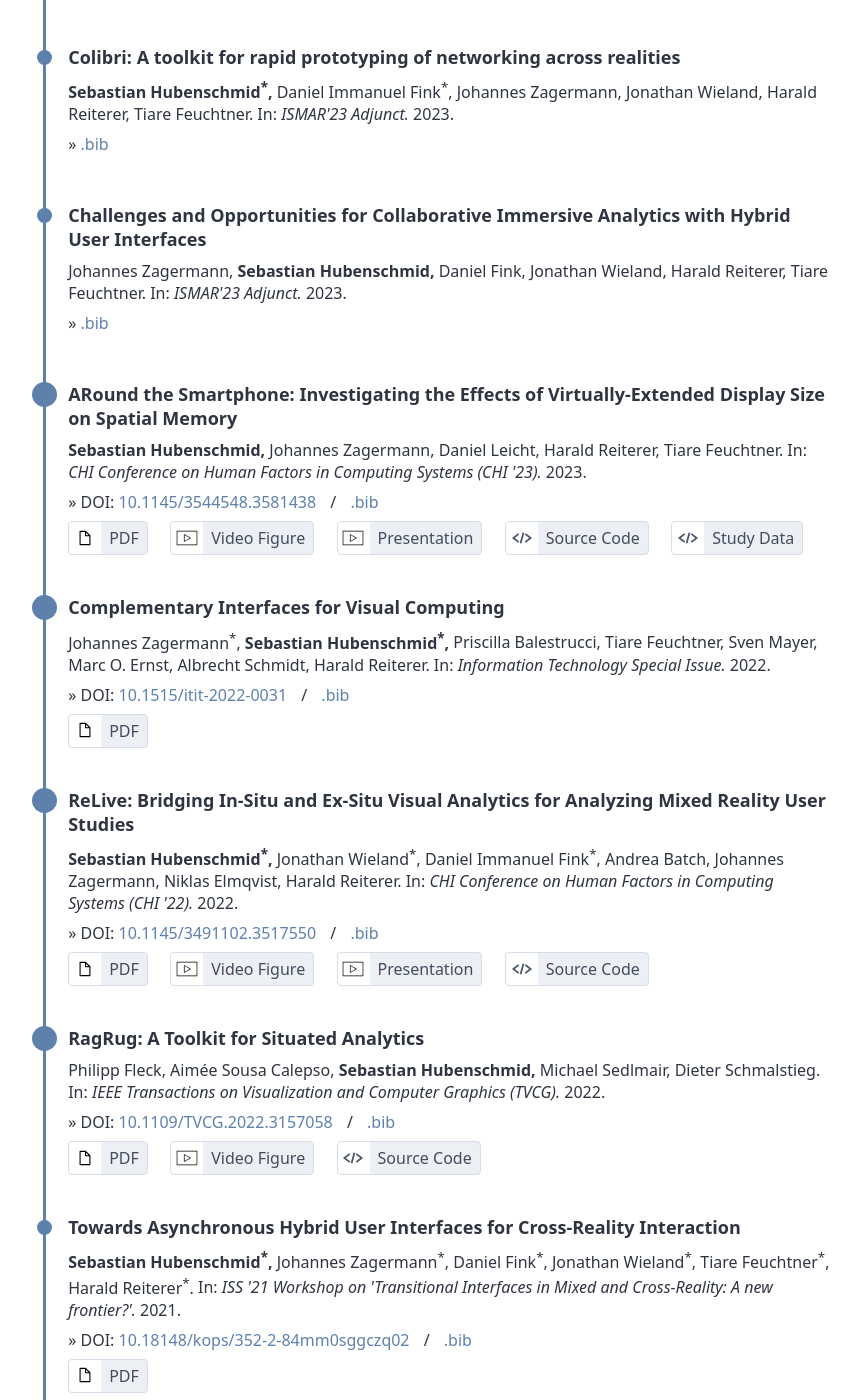
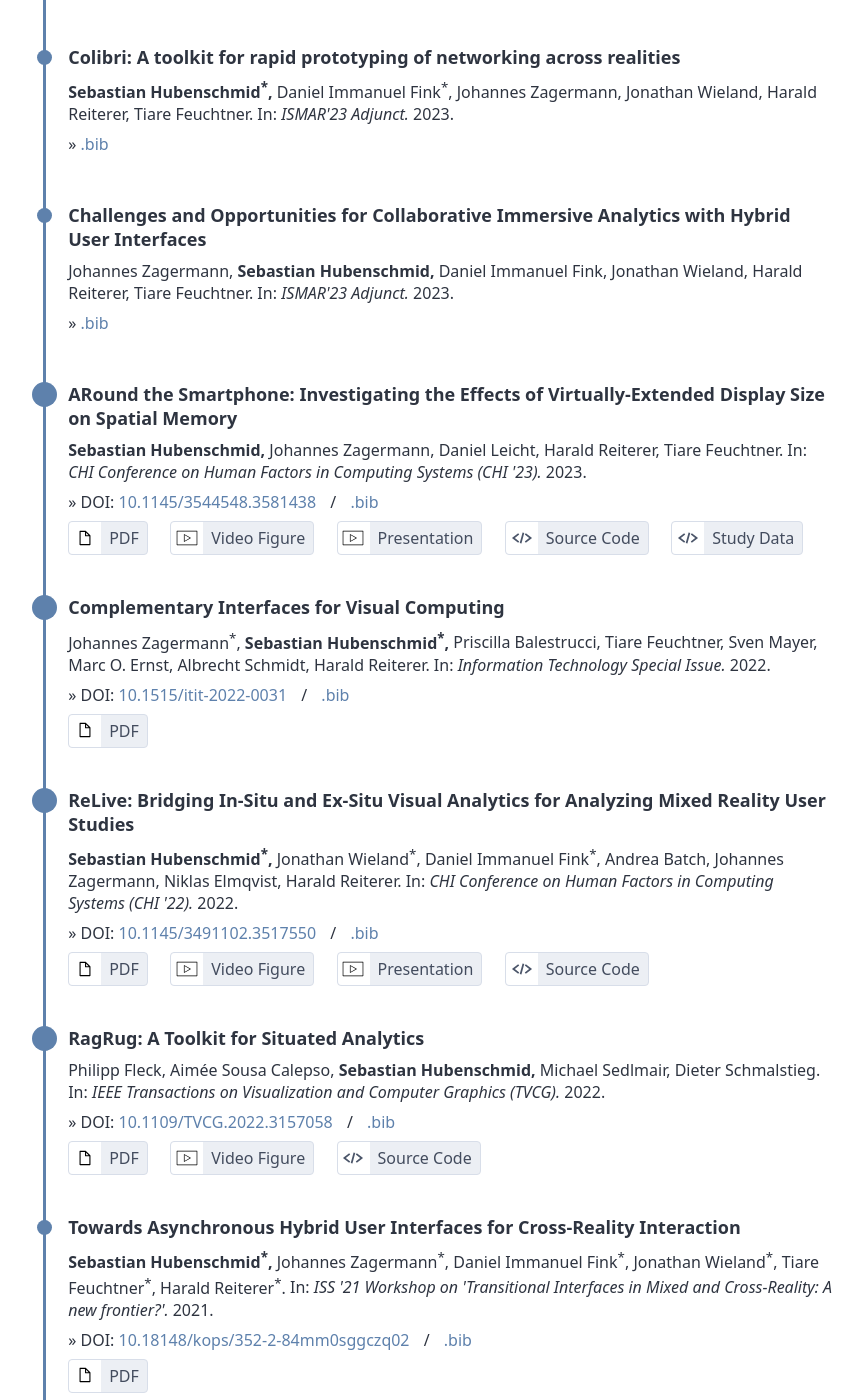
Before and after one commit to SebiH/PersonalWebsite, a Jekyll site: the page built from index.html, in a window 1280 px wide and 1400 px high, scrolled down 502 px. Shown: the whole window, without its empty margins (207-1069 px from the left). Built offline with Jekyll 4.4.1, drawn with Linux system fonts in a browser that asks for light colours.

Commit message:
Fix inconsistent names

```diff
--- a/_data/publications/ismar23hybridui.json
+++ b/_data/publications/ismar23hybridui.json
@@ -8,7 +8,7 @@
     "authors": [
         { "first": "Johannes", "last": "Zagermann" },
         { "first": "Sebastian", "last": "Hubenschmid" },
-        { "first": "Daniel", "last": "Fink" },
+        { "first": "Daniel Immanuel", "last": "Fink" },
         { "first": "Jonathan", "last": "Wieland" },
         { "first": "Harald", "last": "Reiterer" },
         { "first": "Tiare", "last": "Feuchtner" }
--- a/_data/publications/iss21.json
+++ b/_data/publications/iss21.json
@@ -8,7 +8,7 @@
     "authors": [
         { "first": "Sebastian", "last": "Hubenschmid", "equal": true },
         { "first": "Johannes", "last": "Zagermann", "equal": true },
-        { "first": "Daniel", "last": "Fink", "equal": true },
+        { "first": "Daniel Immanuel", "last": "Fink", "equal": true },
         { "first": "Jonathan", "last": "Wieland", "equal": true },
         { "first": "Tiare", "last": "Feuchtner", "equal": true },
         { "first": "Harald", "last": "Reiterer", "equal": true }
```
